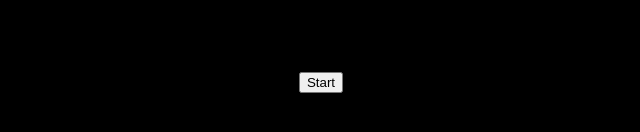
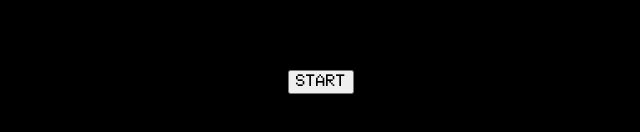
Before and after one commit to HRTR-86/space-invaders, a React app: page / in a window 1280 px wide. Shown: the part 318-450 px from the top of the page, 319-959 px from the left. Built offline with nearby package versions, Linux system fonts and the light colour scheme.

Commit message:
専用フォントの導入

```diff
--- a/resources/sass/app.scss
+++ b/resources/sass/app.scss
@@ -1,2 +1,8 @@
 // ベースのスタイル
 @use "base/reset";
+@use "base/fonts";
+
+@font-face {
+  font-family: 'space-invaders';
+  src: url('../assets/fonts/space_invaders.woff') format('truetype');
+}
--- a/resources/sass/base/fonts.scss
+++ b/resources/sass/base/fonts.scss
@@ -1,3 +1,7 @@
 html {
-  font-family: 'Noto Sans JP', Arial, sans-serif;
+  font-family: 'space-invaders', 'Noto Sans JP', Arial, sans-serif;
 }
+
+button {
+  font-family: 'space-invaders', 'Noto Sans JP', Arial, sans-serif;
+}
```
Also changed, not shown: resources/assets/fonts/space_invaders.woff (added).
